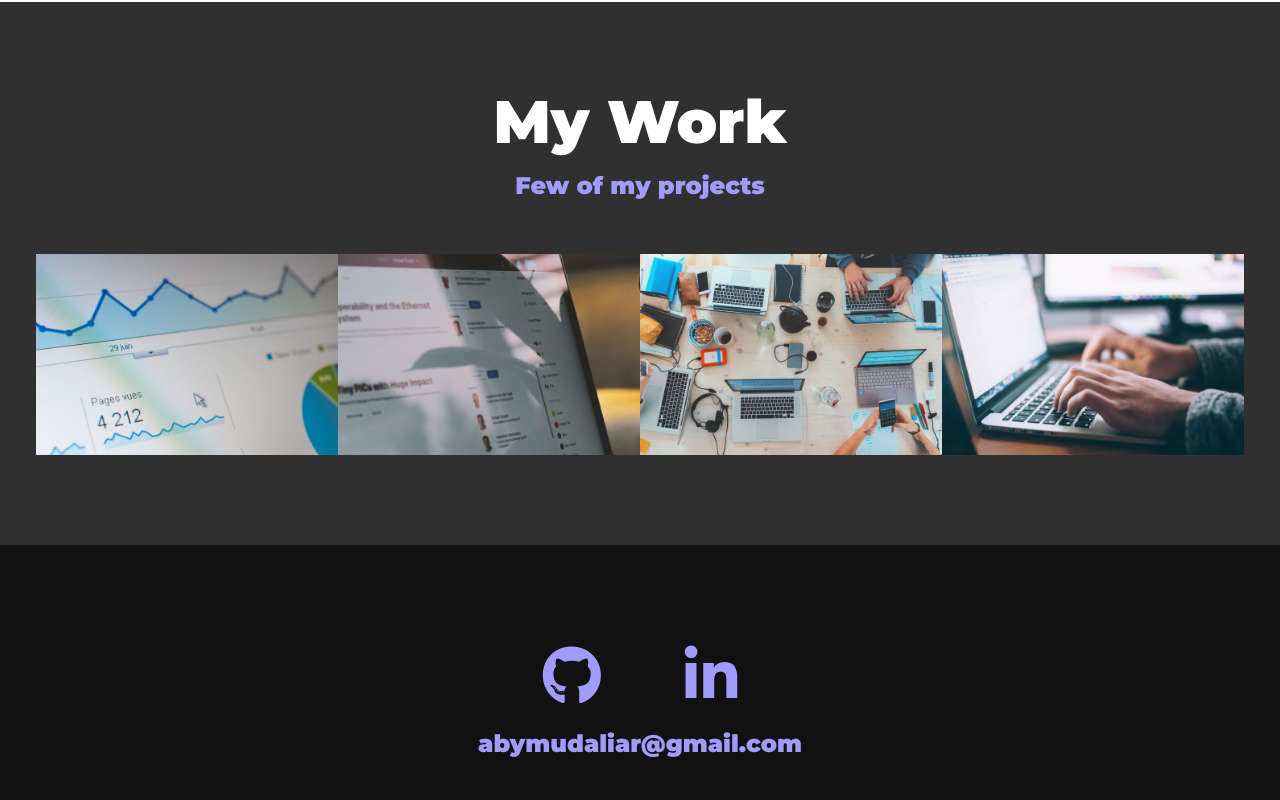
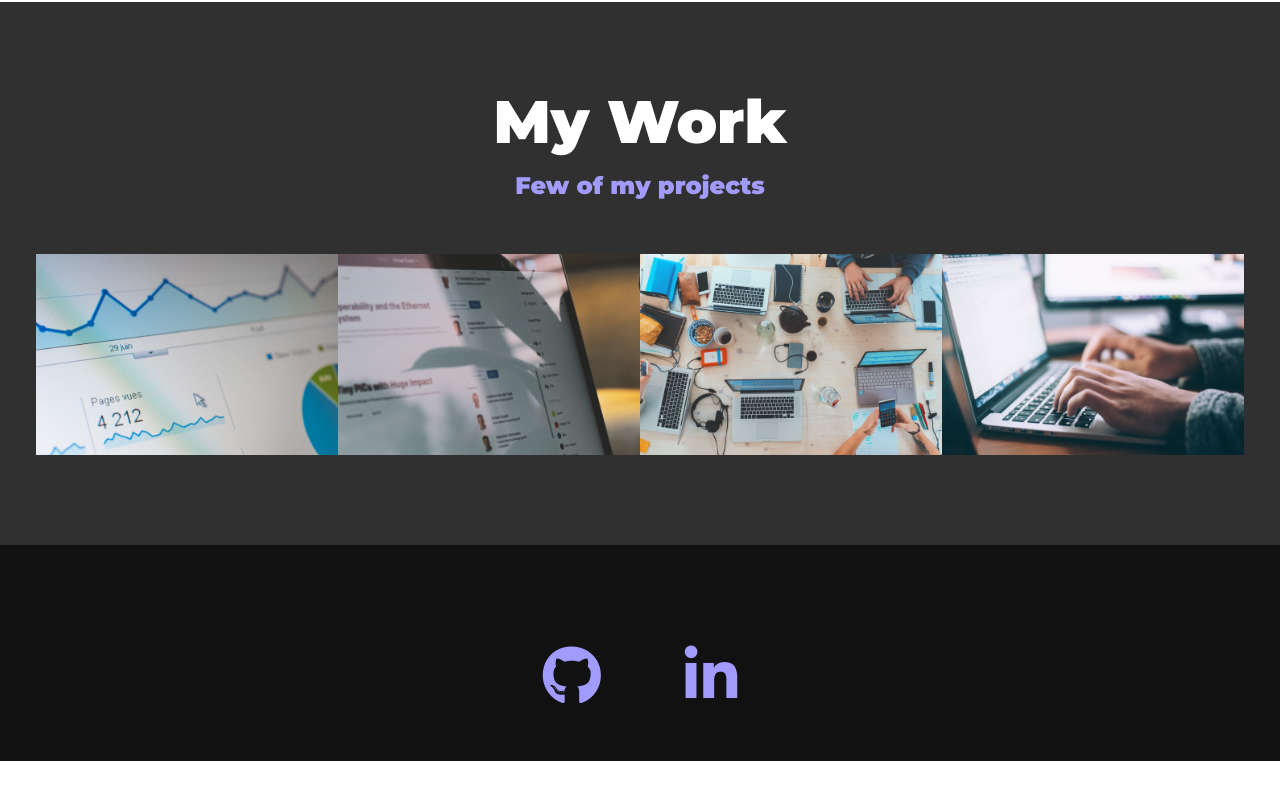
Before and after one commit to abymudaliar/abymudaliar.github.io, a plain HTML site: page index.html in a window 1280 px wide. Shown: the part 1123-1923 px from the top of the page. After the commit the page ends 1884 px from the top, so only its background shows below. Drawn offline with Linux system fonts and the light colour scheme.

Commit message:
Remove Email Id from index.html

```diff
--- a/index.html
+++ b/index.html
@@ -137,8 +137,8 @@
           </a>
         </li>
       </ul>
-      <a href="mailto:abymudaliar@gmail.com" class="footer__link"
-        >abymudaliar@gmail.com</a
+      <a href="" class="footer__link"
+        ></a
       >
     </footer>
     <script src="js/index.js"></script>
```
